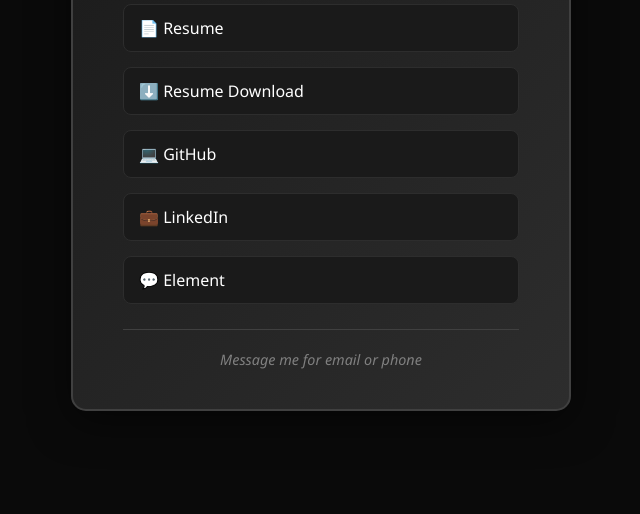
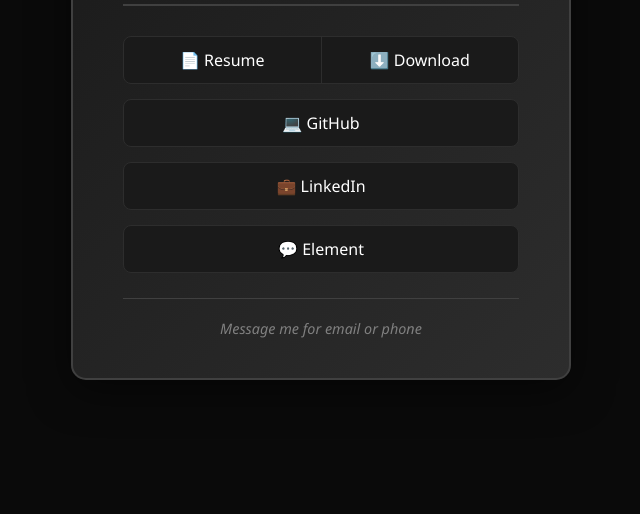
Before and after one commit to yeltnar/hi.andbrant.com, a plain HTML site: page index.html in a window 1280 px wide. Shown: the part 286-800 px from the top of the page, without its empty margins (319-959 px from the left). Drawn offline with Linux system fonts and the light colour scheme.

Commit message:
mor style

```diff
--- a/index.html
+++ b/index.html
@@ -78,9 +78,40 @@
         text-decoration: none;
         font-size: 1em;
         flex: 1;
+        text-align: center;
       }
 
+      .split-button {
+        display: flex;
+        background-color: #1a1a1a;
+        border-radius: 8px;
+        border: 1px solid #2d2d2d;
+        overflow: hidden;
+      }
 
+      .split-button-left,
+      .split-button-right {
+        padding: 12px 15px;
+        transition: all 0.3s ease;
+        flex: 1;
+        text-align: center;
+      }
+
+      .split-button-left {
+        border-right: 1px solid #2d2d2d;
+      }
+
+      .split-button-left:hover,
+      .split-button-right:hover {
+        background-color: #2d2d2d;
+      }
+
+      .split-button a {
+        color: #ffffff;
+        text-decoration: none;
+        font-size: 1em;
+        display: block;
+      }
 
       .contact-note {
         text-align: center;
@@ -115,11 +146,13 @@
       </div>
 
       <div class="links">
-        <div class="link-item">
-          <a href="https://resume.andbrant.com/" target="_blank">📄 Resume</a>
-        </div>
-        <div class="link-item">
-          <a href="https://resume.andbrant.com/AndrewBrantleyResume.pdf" target="_blank">⬇️ Resume Download</a>
+        <div class="split-button">
+          <div class="split-button-left">
+            <a href="https://resume.andbrant.com/" target="_blank">📄 Resume</a>
+          </div>
+          <div class="split-button-right">
+            <a href="https://resume.andbrant.com/AndrewBrantleyResume.pdf" target="_blank">⬇️ Download</a>
+          </div>
         </div>
         <div class="link-item">
           <a href="https://github.com/yeltnar" target="_blank">💻 GitHub</a>
```
